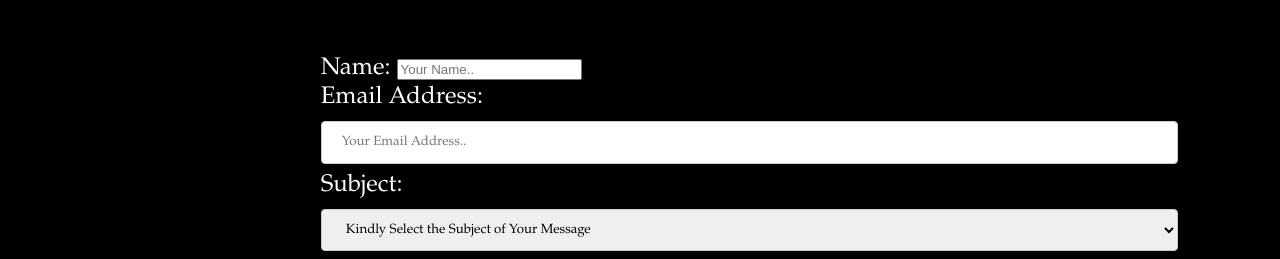
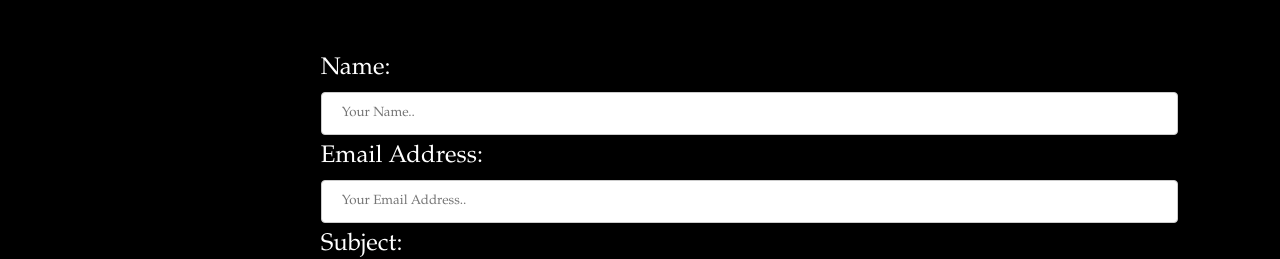
Before and after one commit to PrincewithEL/my_portifolio, a plain HTML site: page contacts.html in a window 1280 px wide. Shown: the part 580-839 px from the top of the page. Drawn offline with Linux system fonts and the light colour scheme.

Commit message:
Update styles.css

```diff
--- a/css/styles.css
+++ b/css/styles.css
@@ -451,7 +451,7 @@ font-style: italic;
   background-color: rgba(0,0,0,0.4); /* Black w/ opacity */
 }
 
-input[type=email], select, textarea {
+input[type=email], input[type=text], select, textarea {
   width: 100%;
   padding: 12px 20px;
   margin: 8px 0;
```
